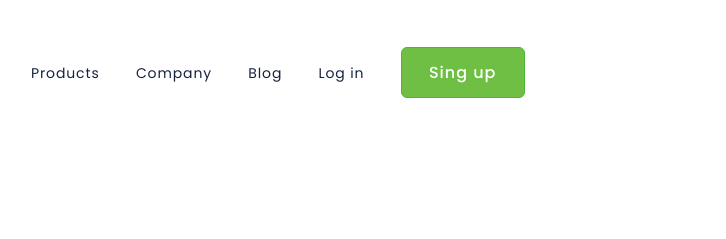
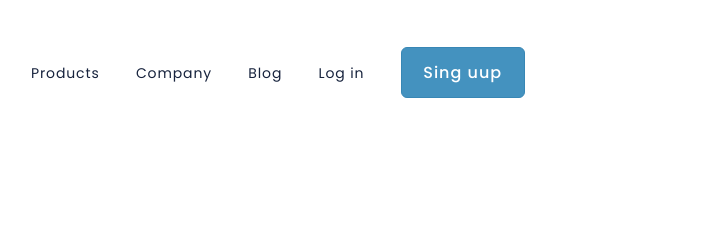
Before and after one commit to jonatascavalcanti03/Primeiro-trabalho-responsivo, a plain HTML site: page index.html in a window 1280 px wide. Shown: the top 239 px of the page, without its empty margins (11-737 px from the left). Drawn offline with Linux system fonts and the light colour scheme.

Commit message:
alteração no index e o syles.css

```diff
--- a/index.html
+++ b/index.html
@@ -17,7 +17,7 @@
         <a class="link-menu">Company</a>
         <a class="link-menu">Blog</a>
         <a class="link-menu"> Log in</a>
-        <button class="button-sing-up"> Sing up</button>
+        <button class="button-sing-up"> Sing uup</button>
 
     </header>
     </main>
--- a/styles.css
+++ b/styles.css
@@ -32,8 +32,8 @@ header {
 }
 
 .button-sing-up {
-    background: #6FBF44;
-    border: 1px solid #4CB538;
+    background: #4492bf;
+    border: 1px solid #3887b5;
     border-radius: 6px;
     width: 124px;
     height: 51px;
```
